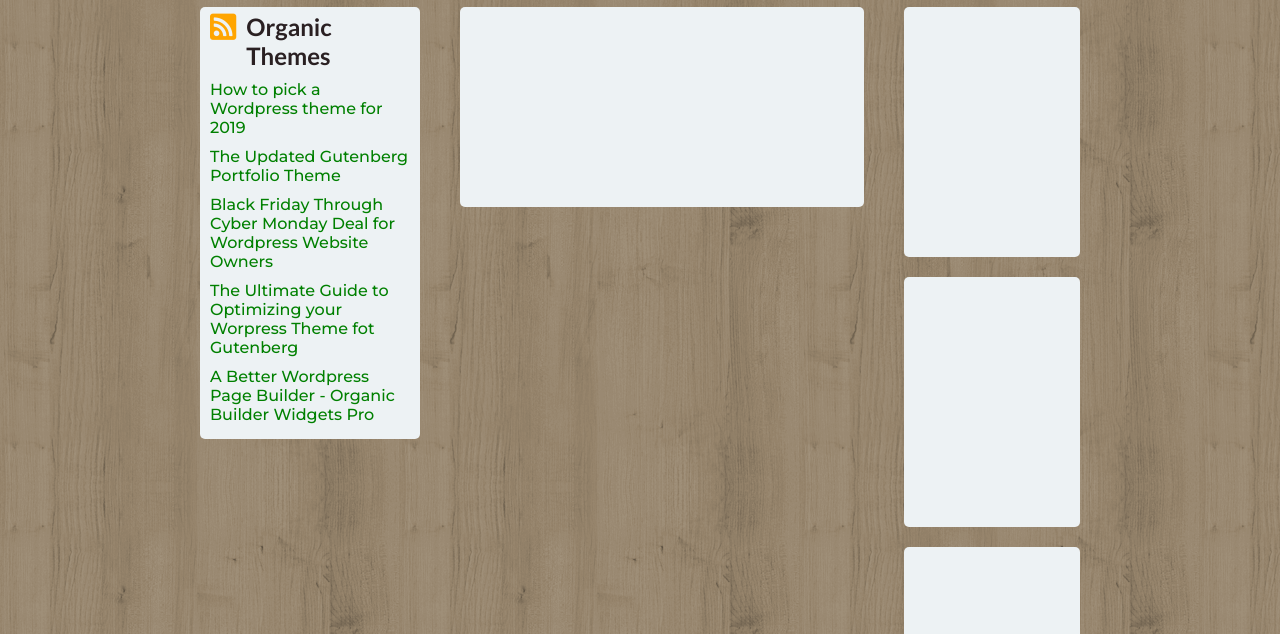
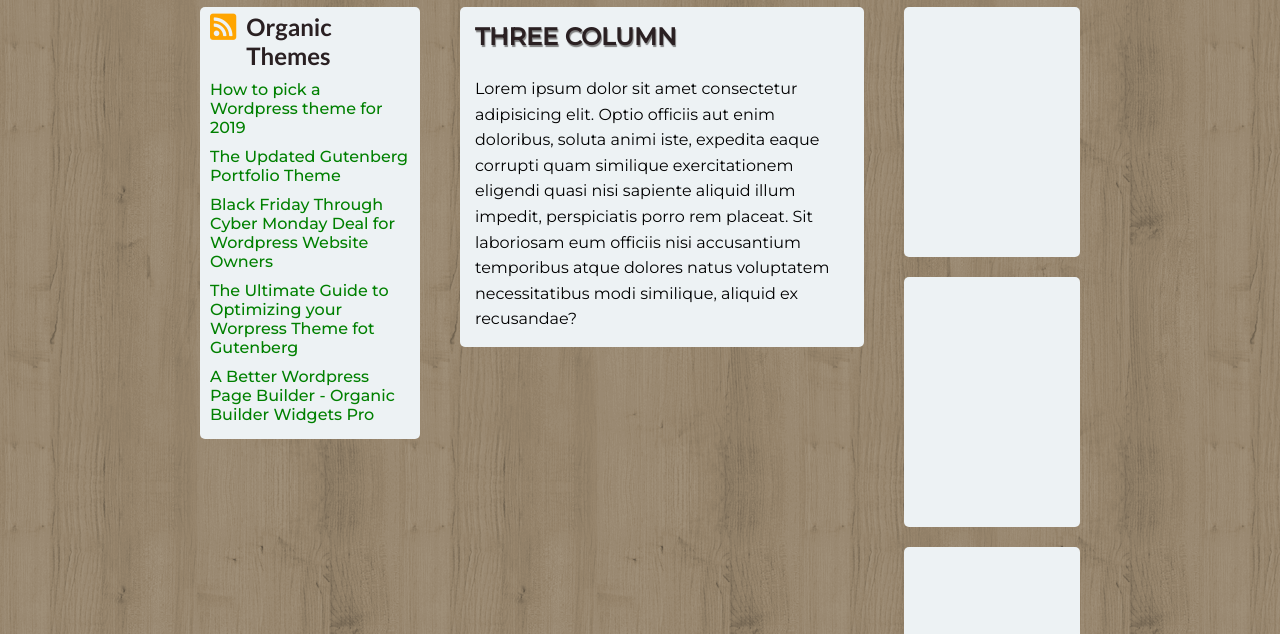
Before and after one commit to cristark/htmlcss-wp, a plain HTML site: page index.html in a window 1280 px wide. Shown: the part 313-947 px from the top of the page. Drawn offline with Linux system fonts and the light colour scheme.

Commit message:
main section completed

```diff
--- a/css/style.css
+++ b/css/style.css
@@ -31,7 +31,7 @@ body {
 h1,
 h3 {
   text-transform: uppercase;
-  color: white;
+  color: #2a2022;
 }
 
 a {
@@ -137,10 +137,19 @@ main {
 
 .content {
   width: calc(55% - 80px);
-  height: 200px;
   background-color: #edf2f4;
   margin: 0 40px;
   border-radius: 5px;
+  padding: 15px;
+}
+
+.content h1 {
+  text-shadow: 1px 2px 1px gray;
+  margin-bottom: 25px;
+}
+
+.content p {
+  line-height: 1.6;
 }
 
 /* Colonna destra */
--- a/index.html
+++ b/index.html
@@ -55,7 +55,8 @@
 
             <!-- Sezione centrale -->
             <section class="content f-left">
-
+                <h1>Three Column</h1>
+                <p>Lorem ipsum dolor sit amet consectetur adipisicing elit. Optio officiis aut enim doloribus, soluta animi iste, expedita eaque corrupti quam similique exercitationem eligendi quasi nisi sapiente aliquid illum impedit, perspiciatis porro rem placeat. Sit laboriosam eum officiis nisi accusantium temporibus atque dolores natus voluptatem necessitatibus modi similique, aliquid ex recusandae?</p>
             </section>
 
             <!-- Colonna di destra divisa in 3 sotto elementi con widget -->
```
